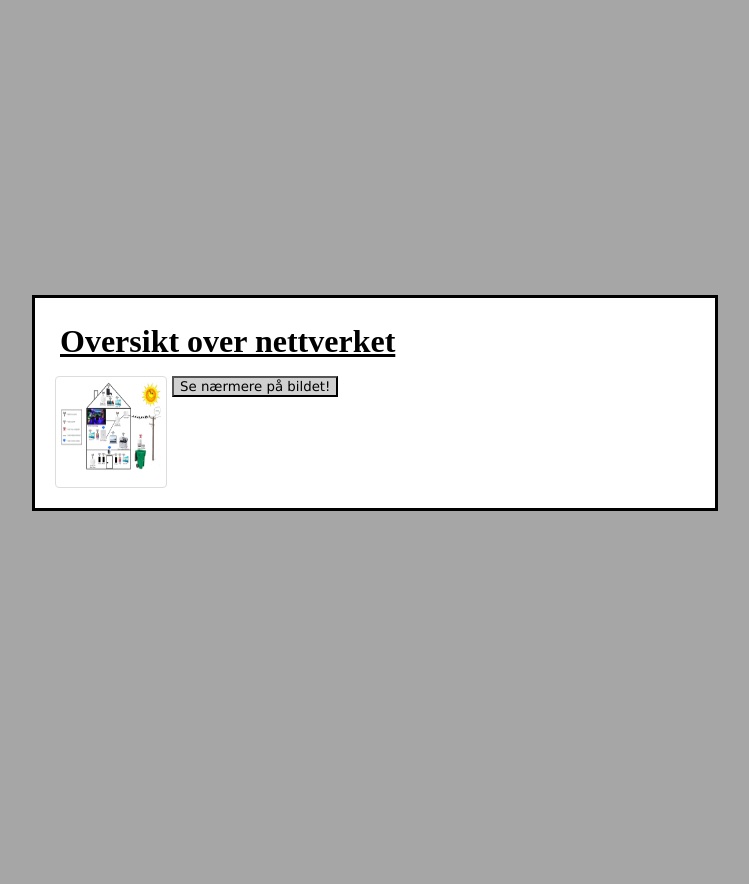
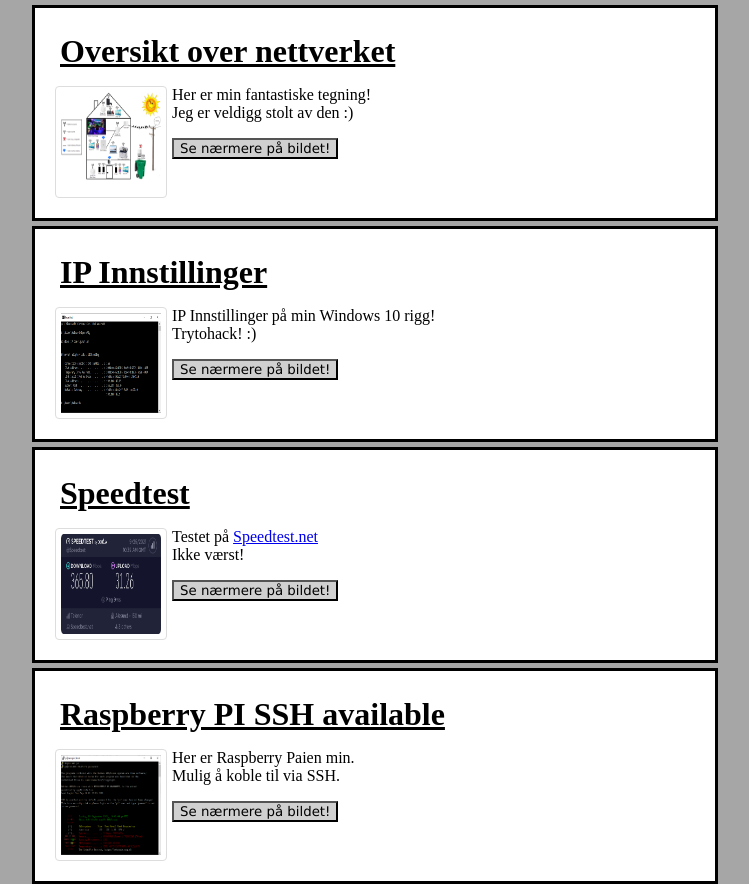
Before and after one commit to Halvooz/halvooz.github.io, a plain HTML site: page nettverk.html in a window 1280 px wide. Shown: the whole page, without its empty margins (265-1014 px from the left). Before the commit the page ends 800 px from the top, so only its background shows below. Drawn offline with Linux system fonts and the light colour scheme.

Commit message:
Nettverkssiden commit!

```diff
--- a/nettverk.html
+++ b/nettverk.html
@@ -15,14 +15,49 @@
         <h1>Oversikt over nettverket</h1>
         <p height=112px;>
             <img class="steinThumbnails" src="BilderNettverk/nettverk.png" alt="">
-
+            Her er min fantastiske tegning!<br>
+            Jeg er veldigg stolt av den :)
         </p>
         <a href="BilderNettverk/nettverk.png" alt="">
             <button>Se nærmere på bildet!</button>
         </a>
     </div>               <!--Se på dette som ett innlegg (en "Flexbox")...-->
 
+    <div class="stein">  <!--Se på dette som ett innlegg (en "Flexbox")...-->
+        <h1>IP Innstillinger</h1>
+        <p height=112px;>
+            <img class="steinThumbnails" src="BilderNettverk/ipconfig.png" alt="">
+            IP Innstillinger på min Windows 10 rigg!<br>
+            Trytohack! :)
+        </p>
+        <a href="BilderNettverk/ipconfig.png" alt="">
+            <button>Se nærmere på bildet!</button>
+        </a>
+    </div>               <!--Se på dette som ett innlegg (en "Flexbox")...-->
 
+    <div class="stein">  <!--Se på dette som ett innlegg (en "Flexbox")...-->
+        <h1>Speedtest</h1>
+        <p height=112px;>
+            <img class="steinThumbnails" src="BilderNettverk/speedtest kablet.png" alt="">
+            Testet på <a href="www.speedtest.net" >Speedtest.net</a> <br>
+            Ikke værst!
+        </p>
+        <a href="BilderNettverk/speedtest kablet.png" alt="">
+            <button>Se nærmere på bildet!</button>
+        </a>
+    </div>               <!--Se på dette som ett innlegg (en "Flexbox")...-->
+
+    <div class="stein">  <!--Se på dette som ett innlegg (en "Flexbox")...-->
+        <h1>Raspberry PI SSH available</h1>
+        <p height=112px;>
+            <img class="steinThumbnails" src="BilderNettverk/raspberryIP.png" alt="">
+            Her er Raspberry Paien min.<br>
+            Mulig å koble til via SSH.
+        </p>
+        <a href="BilderNettverk/raspberryIP.png" alt="">
+            <button>Se nærmere på bildet!</button>
+        </a>
+    </div>               <!--Se på dette som ett innlegg (en "Flexbox")...-->
 
 </body>
 </html>
```
Also changed, not shown: BilderNettverk/raspberryIP.png (renamed from BilderNettverk/raspberry IP.png), flexbox.css (line endings or trailing spaces).
